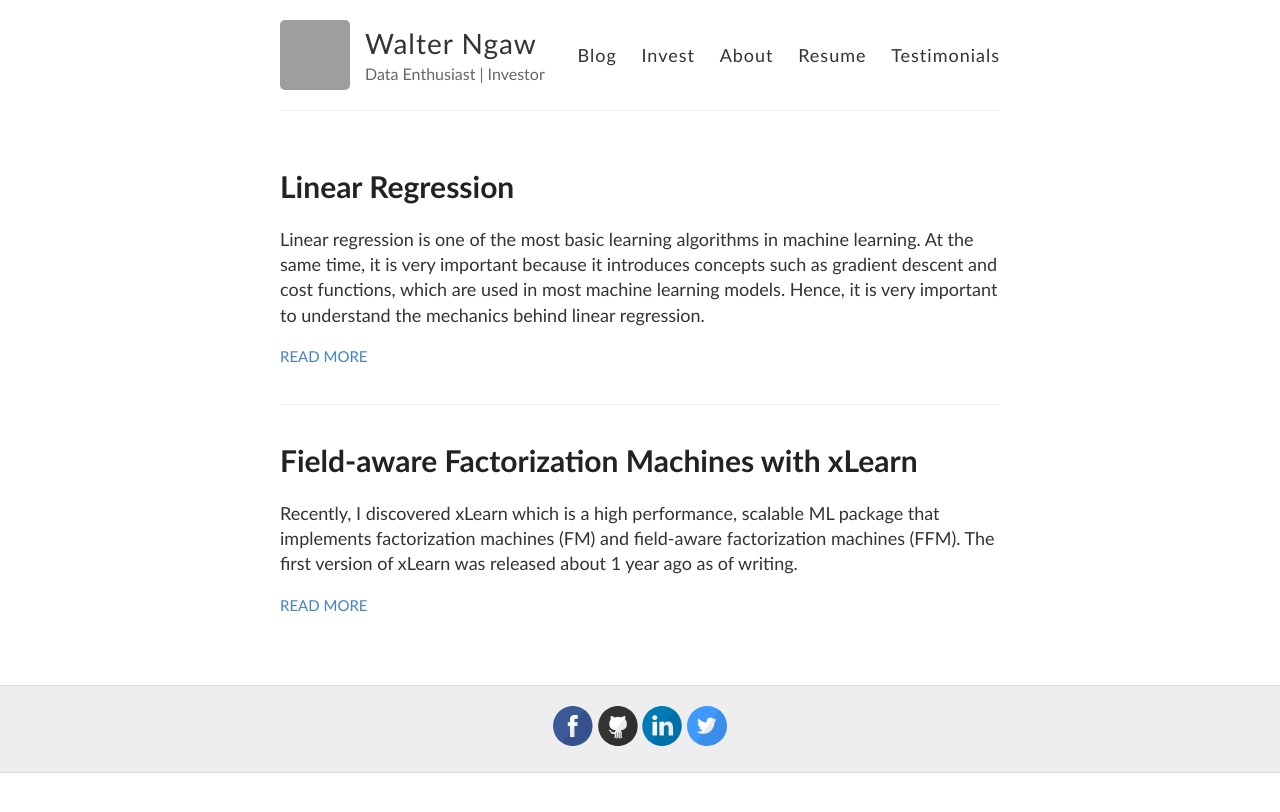
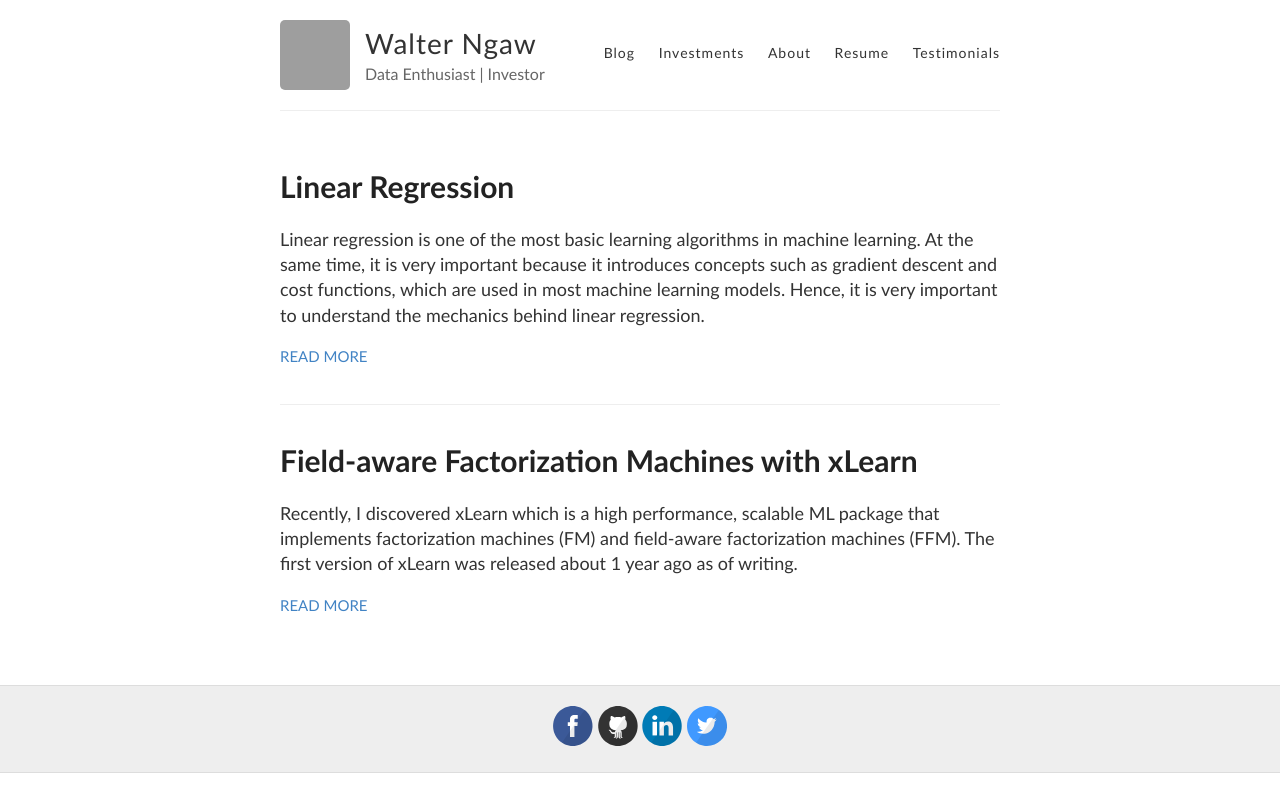
Before and after one commit to wngaw/wngaw.github.io, a Jekyll site: the page built from index.html, in a window 1280 px wide. Shown: the top 812 px of the page. Built offline with Jekyll 4.4.1, drawn with Linux system fonts in a browser that asks for light colours; grey boxes are pictures that could not be loaded.

Commit message:
change css

```diff
--- a/_layouts/default.html
+++ b/_layouts/default.html
@@ -33,7 +33,7 @@
 
           <nav>
             <a href="{{ site.baseurl }}/">Blog</a>
-            <a href="{{ site.baseurl }}/investments">Invest</a>
+            <a href="{{ site.baseurl }}/investments">Investments</a>
             <a href="{{ site.baseurl }}/about">About</a>
             <a href="{{ site.baseurl }}/resume">Resume</a>
             <a href="{{ site.baseurl }}/testimonials">Testimonials</a>
--- a/style.scss
+++ b/style.scss
@@ -217,7 +217,7 @@ nav {
   float: right;
   margin-top: 23px; // @TODO: Vertically middle align
   font-family: $calibri;
-  font-size: 18px;
+  font-size: 14px;
 
   @include mobile {
     float: none;
```
